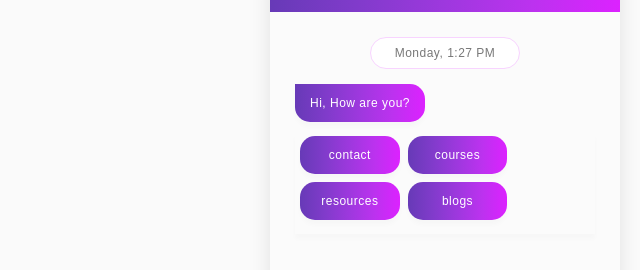
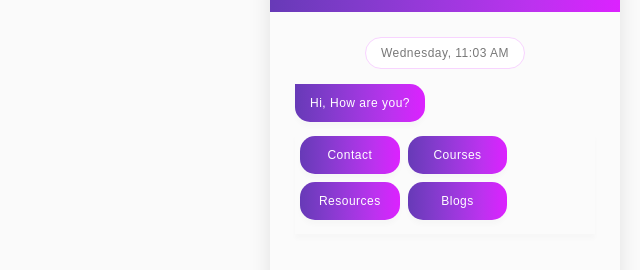
Before and after one commit to Praneeth-rdy/chatbot, a plain HTML site: page index.html in a window 1280 px wide. Both pictures are taken after a click on the element 1235 px from the left and 755 px from the top of the page. Shown: the part 318-588 px from the top of the page, 640-1280 px from the left. Drawn offline with Linux system fonts and the light colour scheme.

Commit message:
Scroll animation addition and dynamic date

```diff
--- a/css/chatBot.css
+++ b/css/chatBot.css
@@ -83,7 +83,7 @@
 }
 .chat-screen .chat-body .chat-start {
     border: 1px solid #f8d4ff;
-    width: 150px;
+    width: 160px;
     border-radius: 50px;
     padding: 6px 10px;
     font-size: 12px;
--- a/index.html
+++ b/index.html
@@ -123,7 +123,7 @@
 
 
         <div class="chat-body w-100">
-            <div class="chat-start">Monday, 1:27 PM</div>
+            <div class="chat-start" id="timestamp"></div>
 
         </div>
         <div class="chat-input hide">
--- a/js/main/component.js
+++ b/js/main/component.js
@@ -106,7 +106,7 @@ function createChoices(choices) {
 
 function clickedChoice(choice) {
     addUserText(choice);
-    switch (choice) {
+    switch (choice.toLowerCase()) {
         // first layer options
         case 'contact':
             console.log('came into help');
@@ -125,6 +125,7 @@ function clickedChoice(choice) {
             console.log('came into help');
             respond(content = 'You need help?')
             break;
+
         // second layer options
         case 'option':
             console.log('came into help');
@@ -138,6 +139,10 @@ function clickedChoice(choice) {
 
 function addUserText(content) {
     $('.chat-body').append(createText('me', content));
+    $(".chat-body").animate({
+        scrollTop: $(
+            '.chat-body').get(0).scrollHeight
+    }, 2000);
 }
 
 function addTypingEffect(delay, callback) {
@@ -152,6 +157,10 @@ function respond(content, options, initialize = false) {
     let delay1 = 900, delay2 = 700
     if (initialize) {
         delay1 = 1200;
+        let dayList = ['Sunday', 'Monday', 'Tuesday', 'Wednesday', 'Thursday', 'Friday', 'Saturday']
+        let date = new Date();
+        day = dayList[date.getDay()]
+        $('#timestamp').text(day + ', ' + date.toLocaleTimeString([], { hour: '2-digit', minute: '2-digit', hour12: true }));
     }
     addTypingEffect(delay1, () => {
         $('.chat-body').append(createText('you', content));
--- a/js/main/index.js
+++ b/js/main/index.js
@@ -7,7 +7,7 @@ $(document).ready(function () {
         $(this).children('svg').toggleClass('animate');
         $('.chat-screen').toggleClass('show-chat');
         if (!initialized) {
-            respond('Hi, How are you?', ['contact', 'courses', 'resources', 'blogs'], initialize = true);
+            respond('Hi, How are you?', ['Contact', 'Courses', 'Resources', 'Blogs'], initialize = true);
             initialized = true;
         }
     });
```
